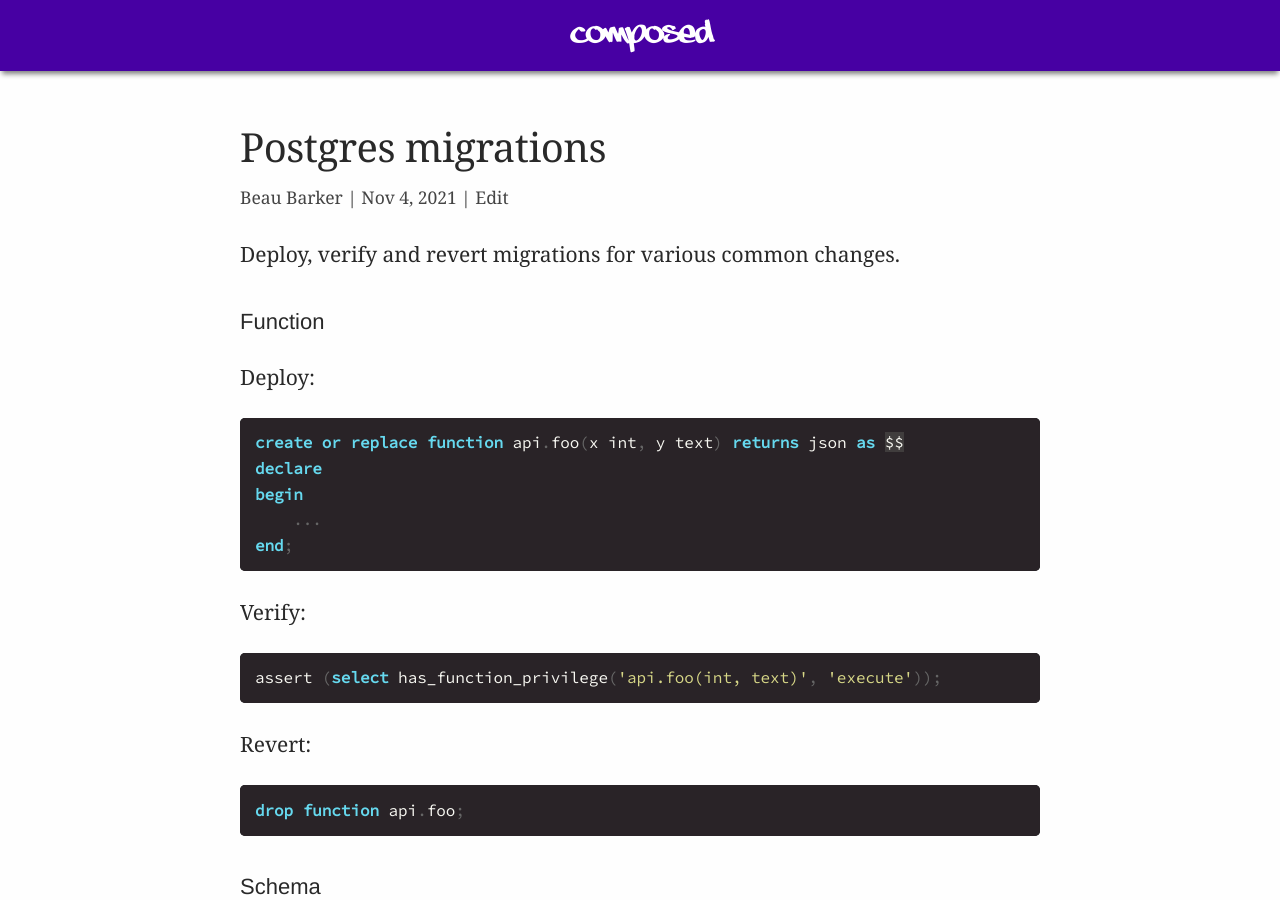
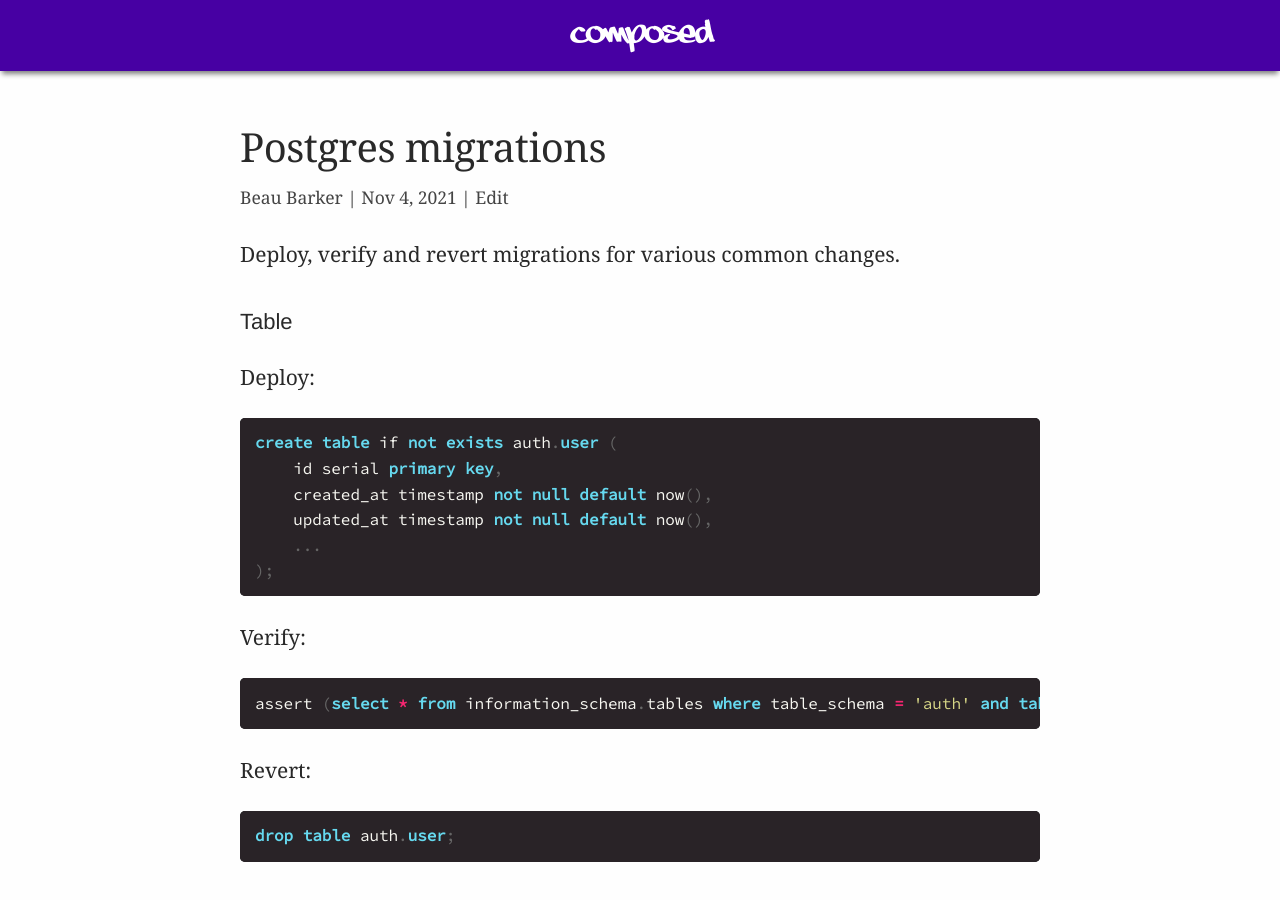
Before and after one commit to explodinglabs/explodinglabs.github.io, a Jekyll site: the page built from docs/_posts/2021-11-04-postgres-migrations.markdown, in a window 1280 px wide and 900 px high. Built offline with Jekyll 4.4.1, drawn with Linux system fonts in a browser that asks for light colours.

Commit message:
Adjust posts

````diff
--- a/docs/_posts/2021-11-04-postgres-migrations.markdown
+++ b/docs/_posts/2021-11-04-postgres-migrations.markdown
@@ -4,6 +4,28 @@ title: Postgres migrations
 permalink: /postgres-migrations
 ---
 Deploy, verify and revert migrations for various common changes.
+
+## Table
+
+Deploy:
+```sql
+create table if not exists auth.user (
+    id serial primary key,
+    created_at timestamp not null default now(),
+    updated_at timestamp not null default now(),
+    ...
+);
+```
+
+Verify:
+```sql
+assert (select * from information_schema.tables where table_schema = 'auth' and table_name='user');
+```
+
+Revert:
+```sql
+drop table auth.user;
+```
 
 ## Function
 
````
Also changed, not shown: docs/_posts/python/2021-07-01-checks.markdown (+4 -4 lines).
